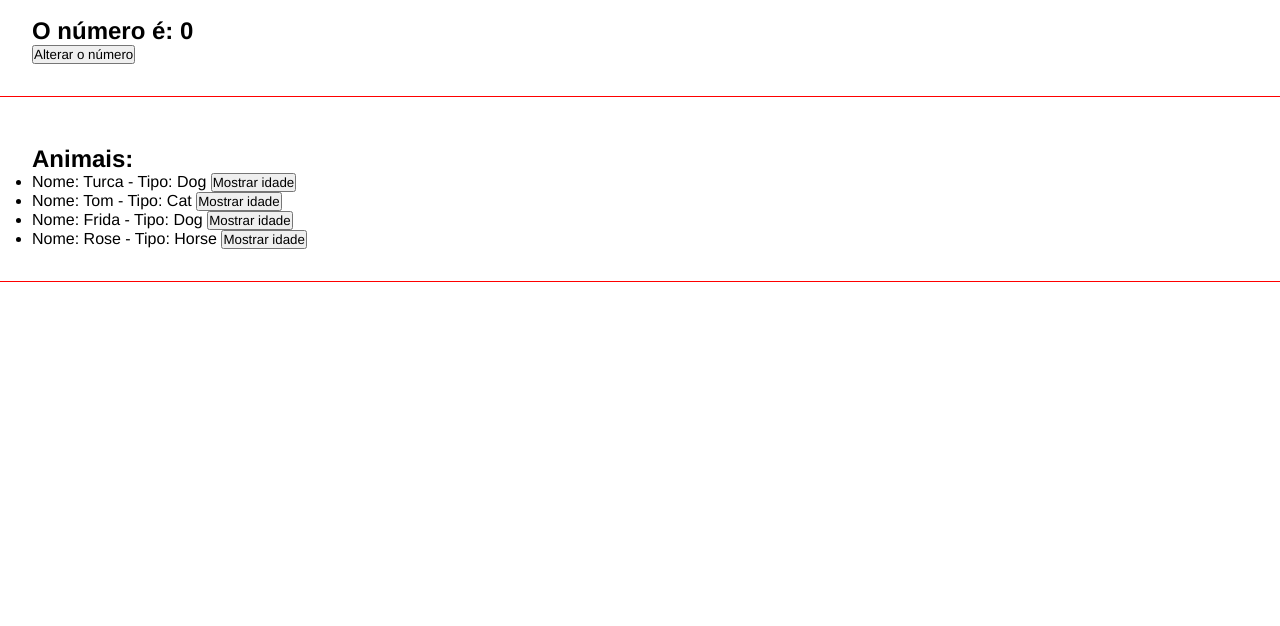
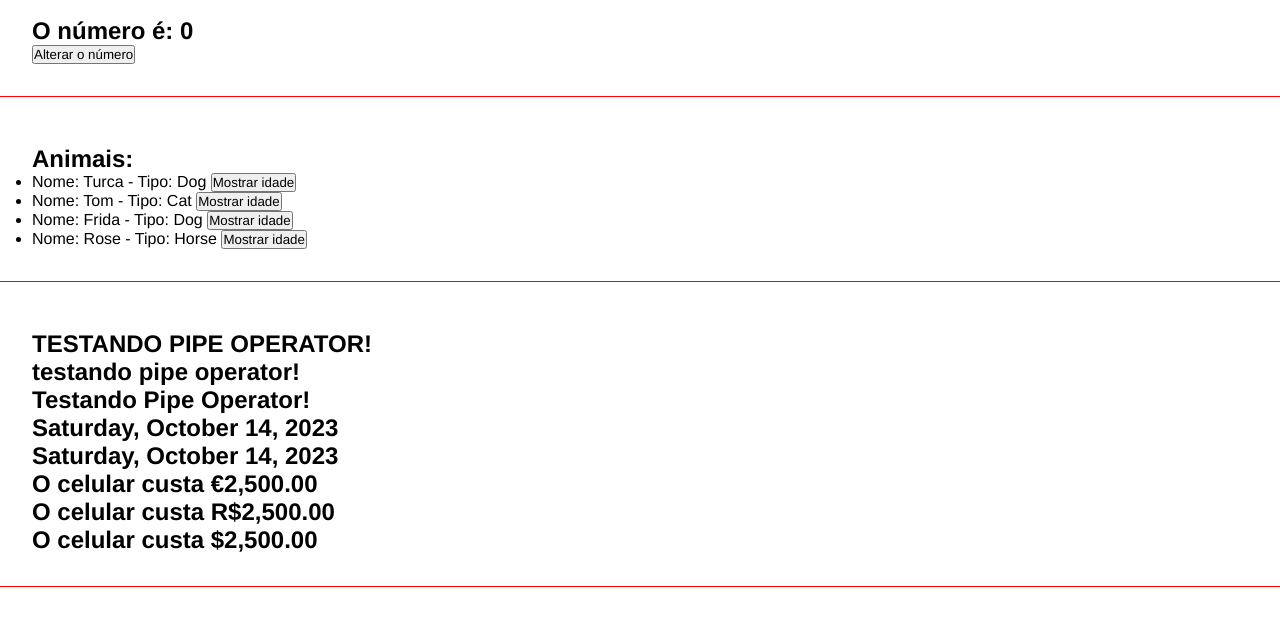
Before and after one commit to carlosismaelad/Angular, an Angular app in the folder curso-angular/: page / in a window 1280 px wide. Shown: the part 1088-1714 px from the top of the page. Built offline with nearby package versions, Linux system fonts and the light colour scheme.

Commit message:
Pipe operators e formatação de moeda no Angular

```diff
--- a/curso-angular/src/app/app.component.html
+++ b/curso-angular/src/app/app.component.html
@@ -7,3 +7,4 @@
 <app-eventos></app-eventos>
 <app-emiter></app-emiter>
 <app-list-render></app-list-render>
+<app-pipes></app-pipes>
--- a/curso-angular/src/app/app.module.ts
+++ b/curso-angular/src/app/app.module.ts
@@ -11,6 +11,7 @@
 import { EmiterComponent } from './components/emiter/emiter.component';
 import { ChangeNumberComponent } from './components/change-number/change-number.component';
 import { ListRenderComponent } from './components/list-render/list-render.component';
+import { PipesComponent } from './components/pipes/pipes.component';
 
 @NgModule({
   declarations: [
@@ -22,7 +23,8 @@
     EventosComponent,
     EmiterComponent,
     ChangeNumberComponent,
-    ListRenderComponent
+    ListRenderComponent,
+    PipesComponent
   ],
   imports: [
     BrowserModule,
--- /dev/null
+++ b/curso-angular/src/app/components/pipes/pipes.component.html
@@ -0,0 +1,10 @@
+<div class="class">
+  <h2>{{ someText | uppercase }}</h2>
+  <h2>{{ someText | lowercase }}</h2>
+  <h2>{{ someText | titlecase }}</h2>
+  <h2>{{ today | date : "fullDate" }}</h2>
+  <h2>{{ today | date : "fullDate" }}</h2>
+  <h2>O celular custa {{ amount | currency : "EUR" }}</h2>
+  <h2>O celular custa {{ amount | currency : "BRL" }}</h2>
+  <h2>O celular custa {{ amount | currency : "USD" }}</h2>
+</div>
--- /dev/null
+++ b/curso-angular/src/app/components/pipes/pipes.component.ts
@@ -0,0 +1,13 @@
+import { Component } from '@angular/core';
+
+@Component({
+  selector: 'app-pipes',
+  templateUrl: './pipes.component.html',
+  styleUrls: ['./pipes.component.css']
+})
+export class PipesComponent {
+  someText: string = 'Testando pipe operator!'
+  today: Date = new Date()
+  amount: number = 2500.00
+
+}
```
Also changed, not shown: curso-angular/src/app/components/pipes/pipes.component.css (added), 1 other file (tests, documents, lock files or other folders).
